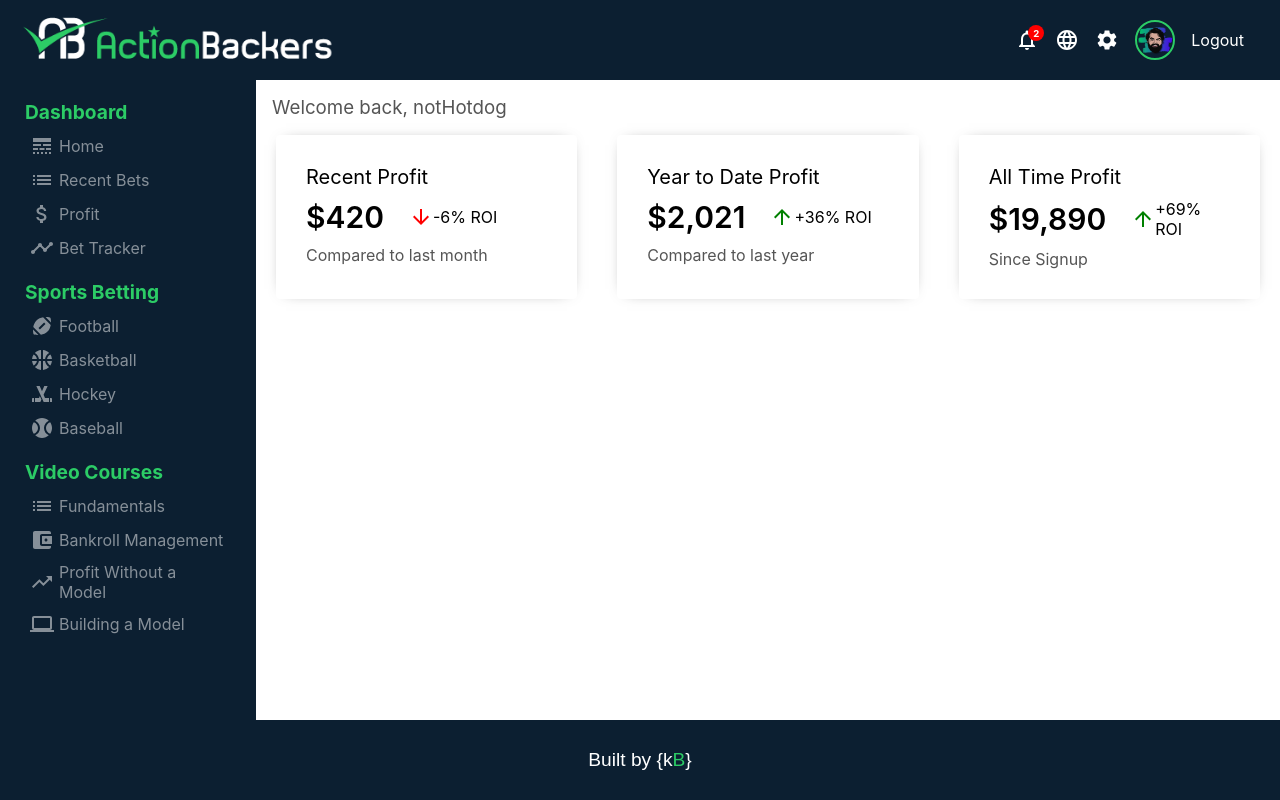
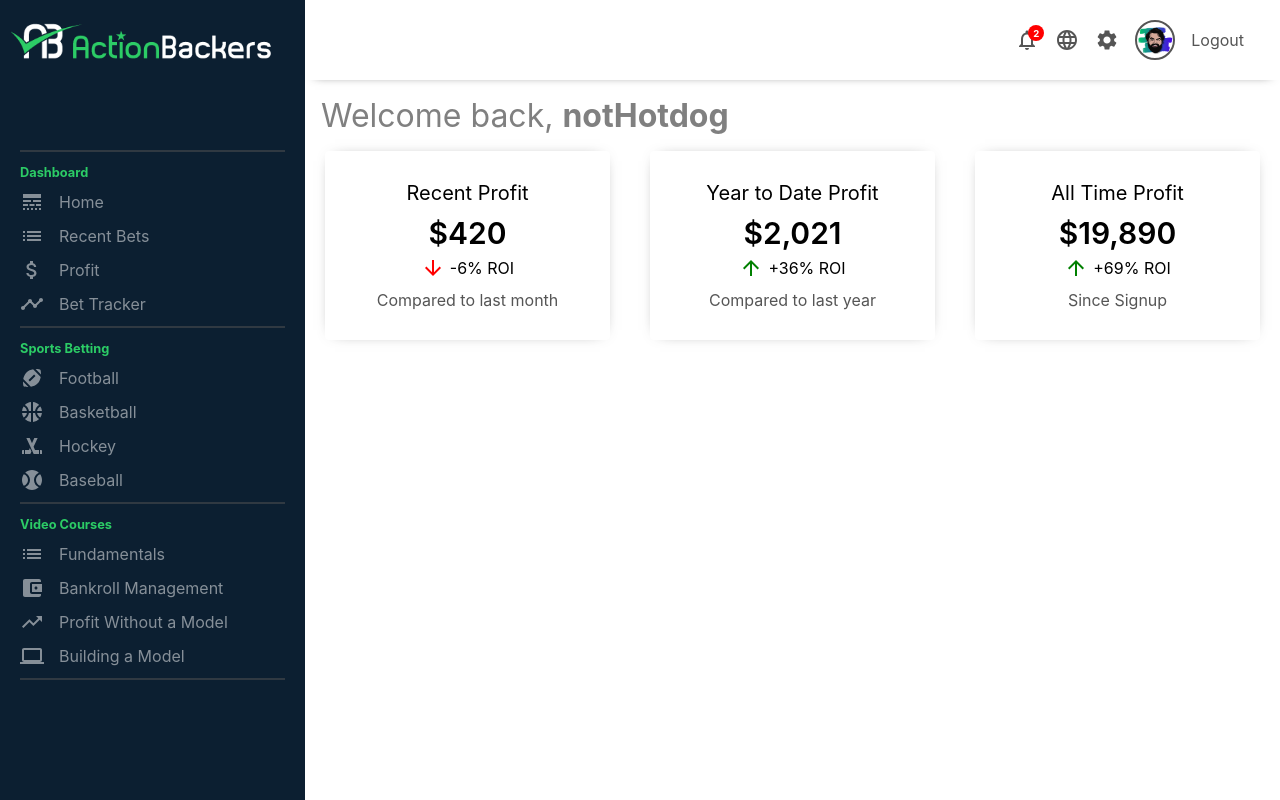
Before and after one commit to bolg55/ab-2.0, a Next.js app: page /dashboard in a window 1280 px wide. Built offline with nearby package versions, Linux system fonts and the light colour scheme.

Commit message:
redid layout, played around with css

```diff
--- a/components/Home.js
+++ b/components/Home.js
@@ -1,5 +1,6 @@
 import styles from "../styles/Home.module.css";
 import FeaturedInfo from "./FeaturedInfo";
+import Topbar from "./Topbar";
 
 const Home = () => {
   let userName = "notHotdog";
@@ -7,10 +8,10 @@ const Home = () => {
 
   return (
     <div className={styles.container}>
+      <Topbar />
       <h3 className={styles.greeting}>
-        {logins < 1
-          ? `Welcome to Action Backers, ${userName}`
-          : `Welcome back, ${userName}`}
+        {logins < 1 ? `Welcome to Action Backers, ` : `Welcome back, `}
+        <span className={styles.userName}>{userName}</span>
       </h3>
       <div>
         <FeaturedInfo />
--- a/components/Layout.js
+++ b/components/Layout.js
@@ -1,5 +1,6 @@
 import Head from "next/head";
 import Footer from "./Footer";
+import { useRouter } from "next/router";
 
 export default function Layout({
   title,
@@ -9,6 +10,7 @@ export default function Layout({
   previewImage,
   children,
 }) {
+  const router = useRouter();
   return (
     <div>
       <Head>
@@ -32,7 +34,7 @@ export default function Layout({
       </Head>
 
       {children}
-      <Footer />
+      {router.pathname === "/dashboard" ? "" : <Footer />}
     </div>
   );
 }
--- a/components/Sidebar.js
+++ b/components/Sidebar.js
@@ -1,3 +1,4 @@
+/* eslint-disable @next/next/no-img-element */
 import styles from "../styles/Sidebar.module.css";
 import SidebarItem from "./SidebarItem";
 
@@ -5,6 +6,12 @@ const Sidebar = () => {
   return (
     <div className={styles.sidebar}>
       <div className={styles.sidebarWrapper}>
+        <img
+          className={styles.logo}
+          src='/ab_21.png'
+          alt='Action Backers Logo'
+        />
+
         <SidebarItem />
       </div>
     </div>
--- a/components/Topbar.js
+++ b/components/Topbar.js
@@ -6,15 +6,6 @@ const Topbar = () => {
   return (
     <div className={styles.topbar}>
       <div className={styles.topbarWrapper}>
-        <div className={styles.topLeft}>
-          <span>
-            <img
-              className={styles.logo}
-              src='/ab_21.png'
-              alt='Action Backers Logo'
-            />
-          </span>
-        </div>
         <div className={styles.topRight}>
           <div className={styles.topbarIconContainer}>
             <NotificationsNone />
--- a/pages/dashboard.js
+++ b/pages/dashboard.js
@@ -1,13 +1,11 @@
 import styles from "../styles/Dashboard.module.css";
 import Layout from "../components/Layout";
 import Sidebar from "../components/Sidebar";
-import Topbar from "../components/Topbar";
 import Home from "../components/Home";
 
 const Dashboard = () => {
   return (
     <Layout currentURL='http://localhost:3000/dashboard'>
-      <Topbar />
       <div className={styles.container}>
         <Sidebar />
         <Home />
--- a/styles/Featured.module.css
+++ b/styles/Featured.module.css
@@ -1,6 +1,7 @@
 .featured {
   width: 100%;
   display: flex;
+  text-align: center;
   justify-content: space-between;
 }
 
@@ -12,6 +13,7 @@
   cursor: pointer;
   box-shadow: 0 0 15px -10px rgba(0, 0, 0, 0.75);
   -webkit-box-shadow: 0 0 15px -10px rgba(0, 0, 0, 0.75);
+  min-width: fit-content;
 }
 
 .featuredTitle {
@@ -21,23 +23,25 @@
 .featuredProfitContainer {
   margin: 10px 0;
   display: flex;
+  flex-direction: column;
   align-items: center;
+  justify-content: center;
 }
 
 .featuredProfit {
   font-size: 1.875rem;
   font-weight: 600;
+  padding-bottom: 5px;
 }
 
 .featuredROI {
   display: flex;
   align-items: center;
-  margin-left: 1.25rem;
 }
 
 .featuredIcon {
+  margin-right: 5px;
   font-size: 1rem;
-  margin-left: 5px;
   color: green;
 }
 
--- a/styles/Footer.module.css
+++ b/styles/Footer.module.css
@@ -7,7 +7,7 @@
   width: 100%;
   background: #0c1f31;
   padding: 1rem;
-  min-height: 5rem;
+  min-height: 9rem;
 }
 
 .footerLogo {
--- a/styles/Home.module.css
+++ b/styles/Home.module.css
@@ -1,9 +1,15 @@
 .container {
   flex: 4;
+  background: #fff;
 }
 
 .greeting {
-  color: #555;
+  color: rgba(85, 85, 85, 0.75);
   font-weight: 400;
   margin: 1rem;
+  font-size: 2rem;
 }
+
+.userName {
+  font-weight: bold;
+}
--- a/styles/Sidebar.module.css
+++ b/styles/Sidebar.module.css
@@ -1,14 +1,25 @@
 .sidebar {
   flex: 1;
-  height: calc(100vh - 80px);
+  height: 100vh;
   background: rgba(12, 31, 49);
   position: sticky;
   top: 80px;
+  z-index: 5;
+  max-width: fit-content;
 }
 
 .sidebarWrapper {
-  padding: 20px;
-  color: rgb(255, 255, 255, 0.5);
+  padding: 1.25rem;
+  display: flex;
+  flex-direction: column;
+  justify-content: space-between;
+}
+
+.logo {
+  width: 265px;
+  object-fit: contain;
+  margin: 0 0 5.5rem;
+  transform: translateX(-12px);
 }
 
 .sidebarMenu {
@@ -16,27 +27,41 @@
 }
 
 .sidebarTitle {
-  font-size: 1.2rem;
-  padding-left: 5px;
+  font-size: 0.8rem;
   color: rgb(44, 204, 102);
 }
 
 .sidebarList {
   list-style: none;
-  padding: 5px;
+  padding: 5px 0;
+}
+
+.sidebarMenu::after {
+  content: "";
+  display: flex;
+  padding-bottom: 0.2rem;
+  border-top: 2px solid rgba(85, 85, 85, 0.5);
+}
+
+.sidebarMenu:first-of-type::before {
+  content: "";
+  display: flex;
+  border-top: 2px solid rgba(85, 85, 85, 0.5);
+  margin-bottom: 0.8rem;
 }
 
 .sidebarListItem {
-  padding: 5px;
+  padding: 5px 0;
   cursor: pointer;
   display: flex;
   align-items: center;
   border-radius: 0.25rem;
   transition: all 0.5s ease;
+  color: rgb(255, 255, 255, 0.5);
 }
 
 .icon {
-  margin-right: 5px;
+  margin-right: 15px;
 }
 
 .sidebarListItem:hover {
--- a/styles/Topbar.module.css
+++ b/styles/Topbar.module.css
@@ -1,10 +1,15 @@
 .topbar {
+  display: flex;
+  align-items: center;
+  justify-content: flex-end;
   width: 100%;
   height: 80px;
-  background: #0c1f31;
+  background: #fff;
   position: sticky;
   top: 0;
   z-index: 999;
+  -webkit-box-shadow: 0px 5px 10px -10px rgba(0, 0, 0, 0.75);
+  box-shadow: 0px 5px 10px -10px rgba(0, 0, 0, 0.75);
 }
 
 .topbarWrapper {
@@ -26,7 +31,7 @@
   position: relative;
   cursor: pointer;
   margin-right: 1rem;
-  color: #fff;
+  color: #555;
 }
 
 .topRight {
@@ -54,5 +59,5 @@
   width: 40px;
   border-radius: 50%;
   margin-right: 1rem;
-  border: rgb(44, 204, 102) 2px solid;
+  border: #555 2px solid;
 }
```
Also changed, not shown: components/SidebarItem.js (+7 -0 lines).
